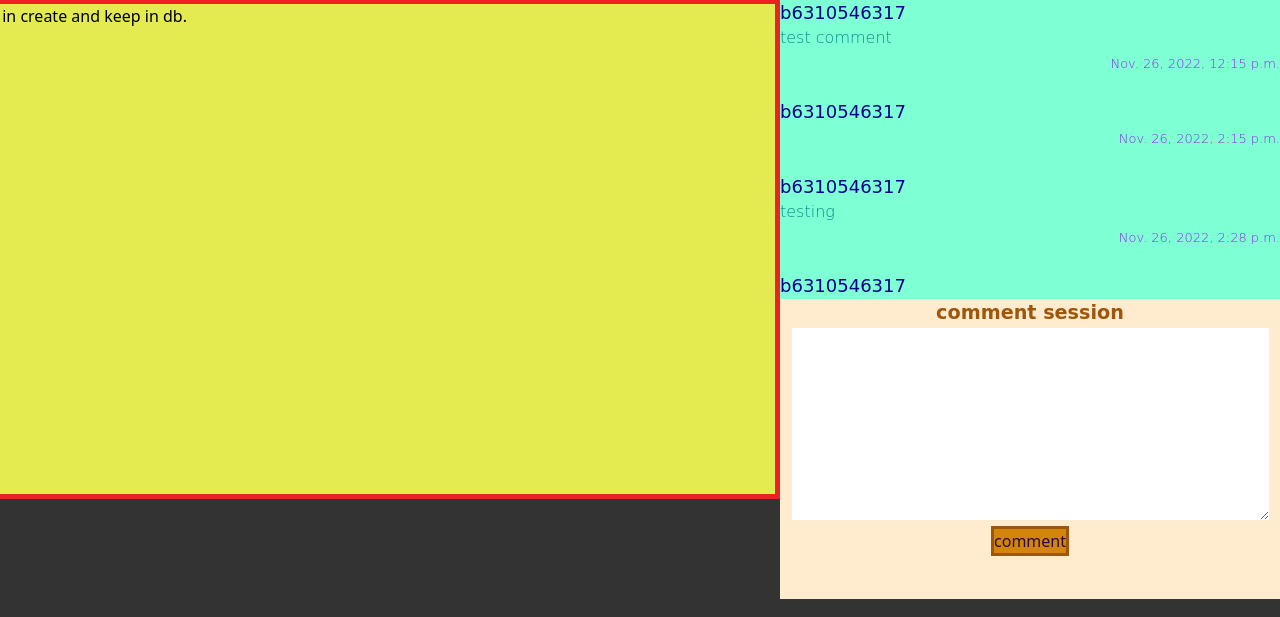
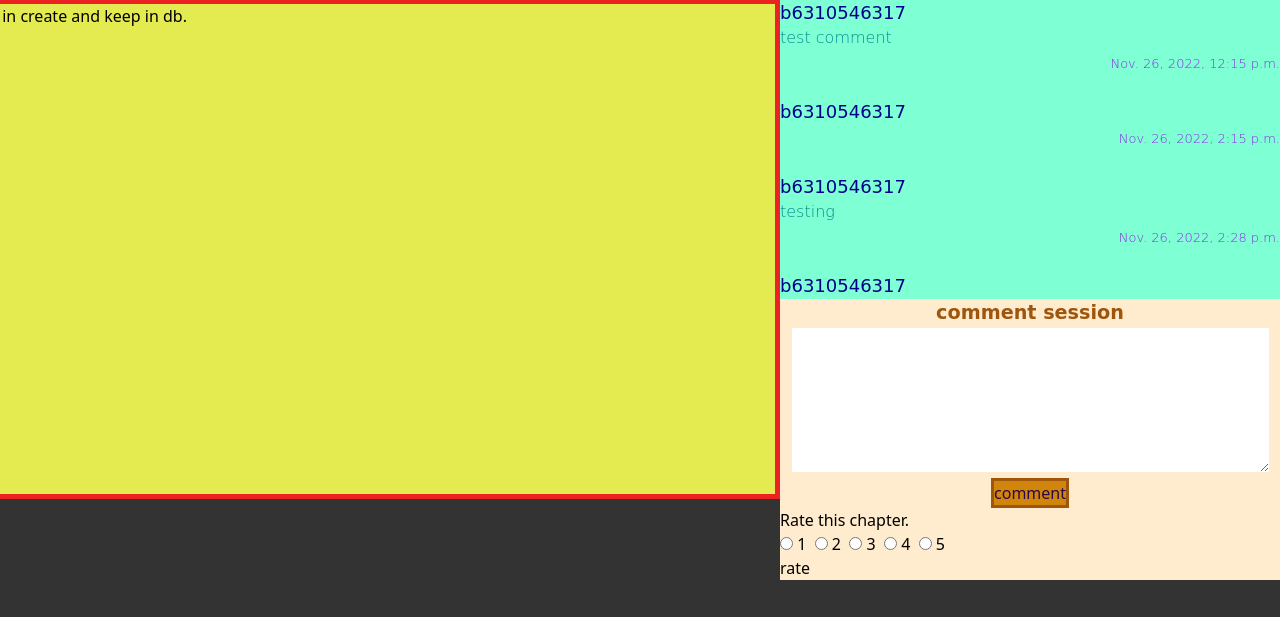
Before and after one commit to chinapat317/Fiction-Fans, a Django app: page /fiction/1/1/ in a window 1280 px wide. Shown: the part 183-800 px from the top of the page. Run offline with Django 4.2, Linux system fonts and the light colour scheme; data comes from the database, SQL or seed files in the repository; both versions use the stored data as it was after the commit; some libraries are stand-ins or nearby versions.

Commit message:
add rate feature

```diff
--- a/fiction_fans/admin.py
+++ b/fiction_fans/admin.py
@@ -1,8 +1,9 @@
 from django.contrib import admin
-from .models import FictionTitle, FictionChapter, Comment
+from .models import FictionTitle, FictionChapter, Comment, RateModel
 
 # Register your models here.
 
 admin.site.register(FictionChapter)
 admin.site.register(FictionTitle)
 admin.site.register(Comment)
+admin.site.register(RateModel)
--- a/fiction_fans/models/__init__.py
+++ b/fiction_fans/models/__init__.py
@@ -1,2 +1,3 @@
 from .fiction_model import FictionTitle, FictionChapter
 from .comment_model import Comment
+from .rate_model import RateModel
--- a/fiction_fans/templates/fiction_fans/chapter_page.html
+++ b/fiction_fans/templates/fiction_fans/chapter_page.html
@@ -70,15 +70,32 @@
             </div>
             {% endfor %}
         </div>
-        <div style="background-color: blanchedalmond; width: 500px; height: 300px;">
+        <div style="background-color: blanchedalmond; width: 500px; height: auto;">
             <form action="{% url 'fiction_fans:chapter_comment'  fictionchapter.fiction_title_id fictionchapter.id %}" method="post">
             {% csrf_token %}
                 <fieldset style="text-align: center;">
                 <h1 style="font-size: larger; font-weight:bold; font-family: cursive; color:#9e550c">comment session</h1>
-                <textarea id="comment_text" name="comment_text" rows="8" cols="50"></textarea>
+                <textarea id="comment_text" name="comment_text" rows="6" cols="50"></textarea>
                 <br>
                 <input type="submit" value="comment" style="background-color:rgb(209, 133, 10); border: 3px solid #9e550c; color: #2a084d;">
                 </fieldset>
+            </form>
+            <form action="{% url 'fiction_fans:rate_chapter' fictionchapter.fiction_title_id fictionchapter.id %}" method="post">
+                {% csrf_token %}
+                    <fieldset style="text-align: left;">
+                        <h1>Rate this chapter.</h1>
+                        <input type="radio" id="point" name="point" value="{{ 1 }}">
+                        <label>1&nbsp;</label>
+                        <input type="radio" id="point" name="point" value="{{ 2 }}">
+                        <label>2&nbsp;</label>
+                        <input type="radio" id="point" name="point" value="{{ 3 }}">
+                        <label>3&nbsp;</label>
+                        <input type="radio" id="point" name="point" value="{{ 4 }}">
+                        <label>4&nbsp;</label>
+                        <input type="radio" id="point" name="point" value="{{ 5 }}">
+                        <label>5&nbsp;</label>
+                    </fieldset>
+                    <input type="submit" value="rate">
             </form>
         </div>
     </div>
--- a/fiction_fans/urls.py
+++ b/fiction_fans/urls.py
@@ -1,30 +1,20 @@
 from django.urls import path
 from django.views.decorators.csrf import csrf_exempt
-from .views import (HomePage
-                    , fiction_view
-                    , upload_image_view
-                    , create_chapter
-                    , create_fiction
-                    , edit_fiction
-                    , edit_chapter
-                    , comment
-                    , ChapterView
-                    , delete_chapter
-                    , delete_fiction
-                    , Profile)
+from fiction_fans import views
 
 app_name = "fiction_fans"
 urlpatterns = [
-    path("", HomePage.as_view(), name="homepage"),
-    path("<int:fiction_id>/", fiction_view, name="fiction_view"),
-    path("createfic/", create_fiction, name="fiction_create"),
-    path("<int:fiction_id>/edit/", edit_fiction, name="fiction_edit"),
-    path("<int:fiction_id>/del/", delete_fiction, name="fiction_del"),
-    path("<int:fiction_pk>/<int:chapter_pk>/", ChapterView.as_view(), name="chapter_view"),
-    path("<int:fiction_pk>/createchap/", create_chapter, name="chapter_create"),
-    path("<int:fiction_id>/<int:chapter_id>/edit/", edit_chapter, name="chapter_edit"),
-    path("<int:fiction_id>/<int:chapter_id>/del/", delete_chapter, name="chapter_del"),
-    path("imageUPload/", csrf_exempt(upload_image_view)),
-    path("<int:fiction_pk>/<int:chapter_pk>/comment/", comment, name="chapter_comment"),
-    path("user/", Profile.as_view(), name="profile"),
+    path("", views.HomePage.as_view(), name="homepage"),
+    path("<int:fiction_id>/", views.fiction_view, name="fiction_view"),
+    path("createfic/", views.create_fiction, name="fiction_create"),
+    path("<int:fiction_id>/edit/", views.edit_fiction, name="fiction_edit"),
+    path("<int:fiction_id>/del/", views.delete_fiction, name="fiction_del"),
+    path("<int:fiction_pk>/<int:chapter_pk>/", views.ChapterView.as_view(), name="chapter_view"),
+    path("<int:fiction_pk>/createchap/", views.create_chapter, name="chapter_create"),
+    path("<int:fiction_id>/<int:chapter_id>/edit/", views.edit_chapter, name="chapter_edit"),
+    path("<int:fiction_id>/<int:chapter_id>/del/", views.delete_chapter, name="chapter_del"),
+    path("imageUPload/", csrf_exempt(views.upload_image_view)),
+    path("<int:fiction_pk>/<int:chapter_pk>/comment/", views.comment, name="chapter_comment"),
+    path("user/", views.Profile.as_view(), name="profile"),
+    path("<int:fiction_pk>/<int:chapter_pk>/rate/", views.rate, name="rate_chapter"),
 ]
--- a/fiction_fans/views/__init__.py
+++ b/fiction_fans/views/__init__.py
@@ -5,3 +5,4 @@ from .fiction_edit_view import edit_fiction, edit_chapter
 from .fiction_delete_view import delete_chapter, delete_fiction
 from .fiction_create_view import create_fiction, create_chapter
 from .profile_view import Profile
+from .rate import rate
--- a/fiction_fans/views/comment.py
+++ b/fiction_fans/views/comment.py
@@ -1,6 +1,6 @@
 from django.http import HttpResponseRedirect
 from django.contrib import messages
-from ..models import FictionChapter
+from fiction_fans.models import FictionChapter
 from django.shortcuts import get_object_or_404
 from django.urls import reverse
 import logging
--- a/fiction_fans/views/fiction_create_view.py
+++ b/fiction_fans/views/fiction_create_view.py
@@ -3,7 +3,7 @@ from django.urls import reverse
 from django.http import HttpResponseRedirect
 from django.contrib.auth.decorators import login_required
 from ..forms.fiction_create_form import FictionForm, ChapterForm
-from ..models import FictionTitle
+from fiction_fans.models import FictionTitle
 
 # Create your views here.
 
--- a/fiction_fans/views/fiction_delete_view.py
+++ b/fiction_fans/views/fiction_delete_view.py
@@ -2,7 +2,7 @@ from django.shortcuts import render, get_object_or_404
 from .homepage_view import HomePage
 from django.http import HttpResponseRedirect
 from django.contrib.auth.decorators import login_required
-from ..models.fiction_model import FictionTitle, FictionChapter
+from fiction_fans.models import FictionTitle, FictionChapter
 
 # Create your views here.
 
--- a/fiction_fans/views/fiction_edit_view.py
+++ b/fiction_fans/views/fiction_edit_view.py
@@ -2,7 +2,7 @@ from django.shortcuts import render, get_object_or_404
 from django.http import HttpResponseRedirect
 from django.contrib.auth.decorators import login_required
 from ..forms.fiction_edit_form import FictionForm, ChapterForm
-from ..models.fiction_model import FictionTitle, FictionChapter
+from fiction_fans.models import FictionTitle, FictionChapter
 
 # Create your views here.
 
--- a/fiction_fans/views/fiction_page_view.py
+++ b/fiction_fans/views/fiction_page_view.py
@@ -4,7 +4,7 @@ from django.views import generic
 from django.http import JsonResponse
 from django.core.files.storage import FileSystemStorage
 from django.views.decorators.csrf import requires_csrf_token
-from ..models.fiction_model import FictionTitle, FictionChapter
+from fiction_fans.models import FictionTitle, FictionChapter
 
 # Create your views here.
 
--- a/fiction_fans/views/homepage_view.py
+++ b/fiction_fans/views/homepage_view.py
@@ -1,5 +1,5 @@
 """Create view for web homepage."""
-from ..models.fiction_model import FictionTitle
+from fiction_fans.models import FictionTitle
 from django.views import generic
 
 # Create your views here.
--- a/fiction_fans/views/profile_view.py
+++ b/fiction_fans/views/profile_view.py
@@ -1,5 +1,5 @@
 """Create view for web homepage."""
-from ..models.fiction_model import FictionTitle
+from fiction_fans.models import FictionTitle
 from django.views import generic
 
 # Create your views here.
```
Also changed, not shown: fiction_fans/models/rate_model.py (added, +8 -0 lines), fiction_fans/views/rate.py (added, +26 -0 lines), db.sqlite3, fiction_fans/migrations/0002_ratemodel.py (added), fiction_fans/migrations/0003_ratemodel_chapter.py (added).
